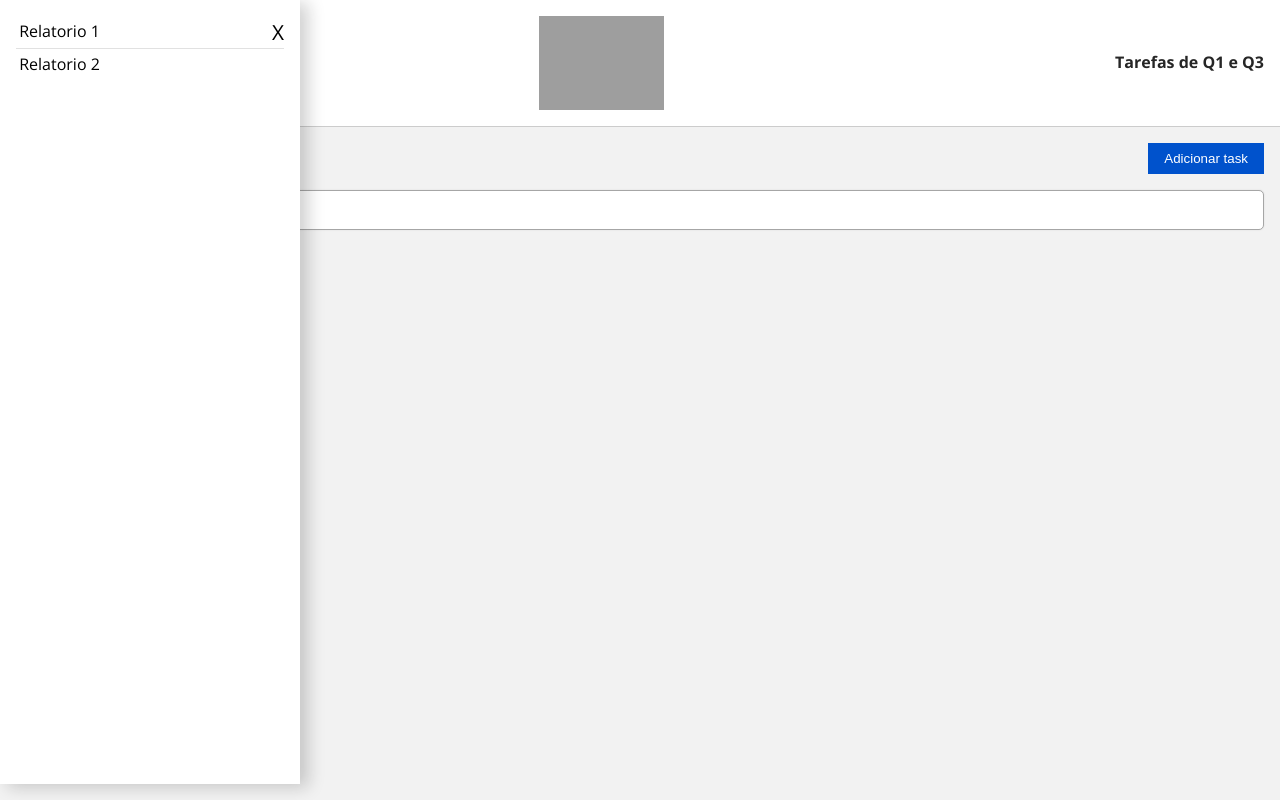
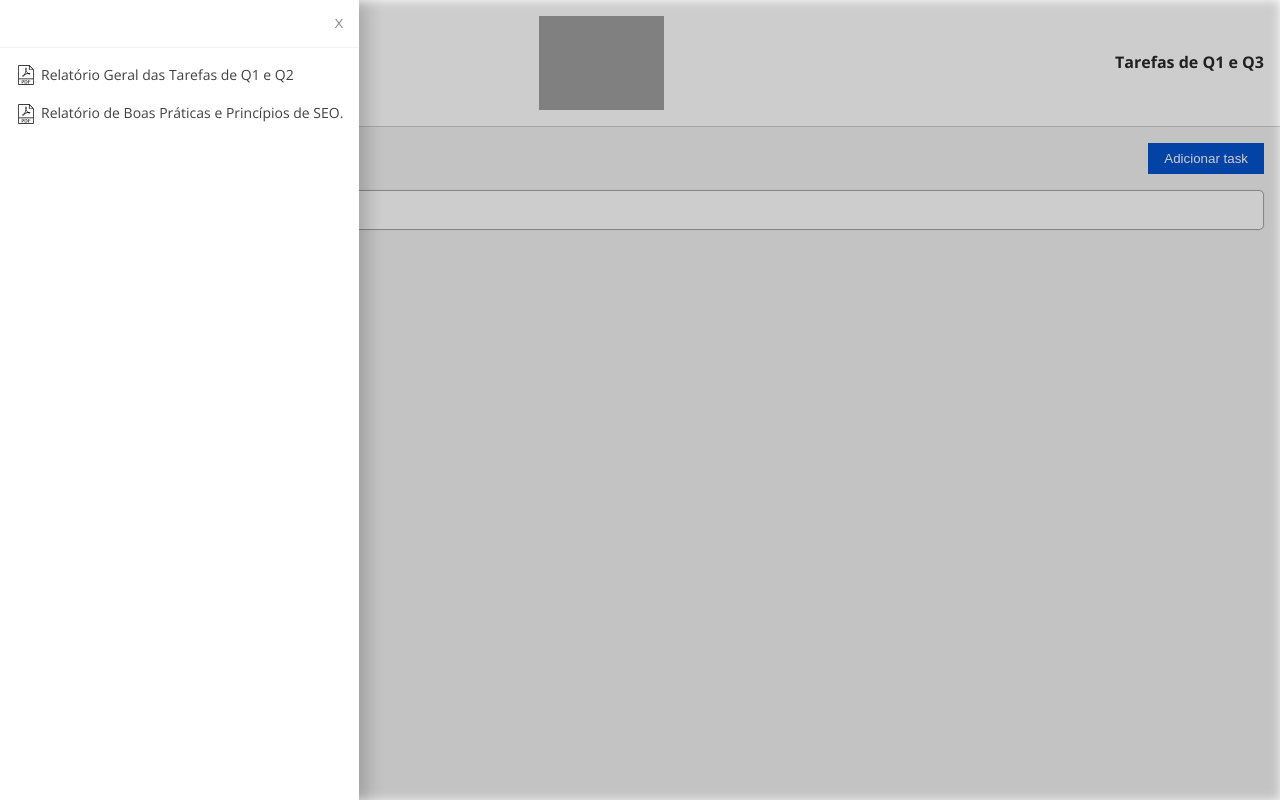
Before and after one commit to charlendafiti/SST_documentation, a Vue app in the folder front/: page /token in a window 1280 px wide. Both pictures are taken after a click on the element 27 px from the left and 62 px from the top of the page. Built offline with nearby package versions, Linux system fonts and the light colour scheme; grey boxes are pictures that could not be loaded.

Commit message:
adjusts sidebar menu

```diff
--- a/front/src/components/Sidebar.vue
+++ b/front/src/components/Sidebar.vue
@@ -1,8 +1,41 @@
+
+<template>
+    <div class="sidebar">
+        <div class="sidebar-header">
+            <button @click="close">X</button>
+        </div>
+        <div class="sidebar-body">
+            <div class="sidebar-item">
+                <div class="sidebar-item--icon">
+                    <img src="../assets/images/icons/pdf-file.svg">
+                </div>
+                <span @click="redirect('/report/1')" class="sidebar-item--text">
+                    Relatório Geral das Tarefas de Q1 e Q2
+                </span>
+            </div>
+
+            <div class="sidebar-item">
+                <div class="sidebar-item--icon">
+                    <img src="../assets/images/icons/pdf-file.svg">
+                </div>
+                <span @click="redirect('/report/2')" class="sidebar-item--text">
+                    Relatório de Boas Práticas e Princípios de SEO.
+                </span>
+            </div>
+        </div>
+    </div>
+    <div class="overlay" @click="close"></div>
+</template>
+
 <script>
 export default {
     methods: {
-        close: function(e) {
+        close: function() {
             this.$emit('toggleSidebar');
+        },
+
+        redirect(url) {
+            this.$router.push(url)
         }
     },
     props: {
@@ -10,17 +43,21 @@ export default {
     }
 }
 </script>
-<template>
-    <div class="sidebar">
-        <div class="fechar" @click="close">X</div>
-        <div class="sidebar-item"> Relatorio 1 </div>
-        <div class="sidebar-item"> Relatorio 2 </div>
-    </div>
-</template>
+
 <style scoped lang="scss">
+.overlay {
+    background: var(--color-900);
+    position: absolute;
+    top: 0;
+    left: 0;
+    width: 100vw;
+    height: 100vh;
+    overflow: hidden;
+    z-index: 100;
+    filter: blur(5px);
+    opacity: .2;
+}
 .sidebar {
-        display: flex;
-        flex-direction: column;
         position: fixed;
         left: 0px;
         top: 0px;
@@ -31,25 +68,58 @@ export default {
         height: 100vh;
         z-index: 1000;
         box-shadow: 0.5rem 0.2rem 1rem rgba(20,20,20,0.2);
-        max-height: 98%;
+        max-height: 100%;
+    }
+
+    .sidebar-header {
         padding: 1rem;
-        .sidebar-item {
-            background: none;
-            border-bottom: solid 1px #e1e1e1;
-            padding: 0.2rem;
-            outline: none;
-            box-shadow: none;
+        display: flex;
+        justify-content: flex-end;
+        border-bottom: 1px solid var(--color-50);
+
+        button {
+            background: transparent;
+            border: none;
+            font-weight: 400;
+            padding: 0;
+            color: var(--color-400);
             cursor: pointer;
 
-        }
-        .sidebar-item:last-child {
-            border: none;
-        }
-        .sidebar-item:first-child {
-            margin-top: 20rem;
+            &:hover {
+                transition: color .2s ease-in;
+                color: var(--color-600);
+            }
         }
     }
 
+    .sidebar-body {
+        padding: 1rem;
+
+        .sidebar-item {
+            display: flex;
+            margin-bottom: 16px;
+
+            &--icon {
+                width: 20px;
+                height: auto;
+                margin-right: 5px;
+                display: flex;
+                align-items: center;
+            }
+
+            &--text {
+                color: var(--color-700);
+                display: inline;
+                font-size: .875rem;
+
+                &:hover {
+                    transition: color .2s ease-in;
+                    cursor: pointer;
+                    color: var(--color-900);
+                }
+            }
+        }
+    }
 
     .fechar {
         cursor: pointer;
```
Also changed, not shown: front/src/assets/images/icons/pdf-file.svg (added).
